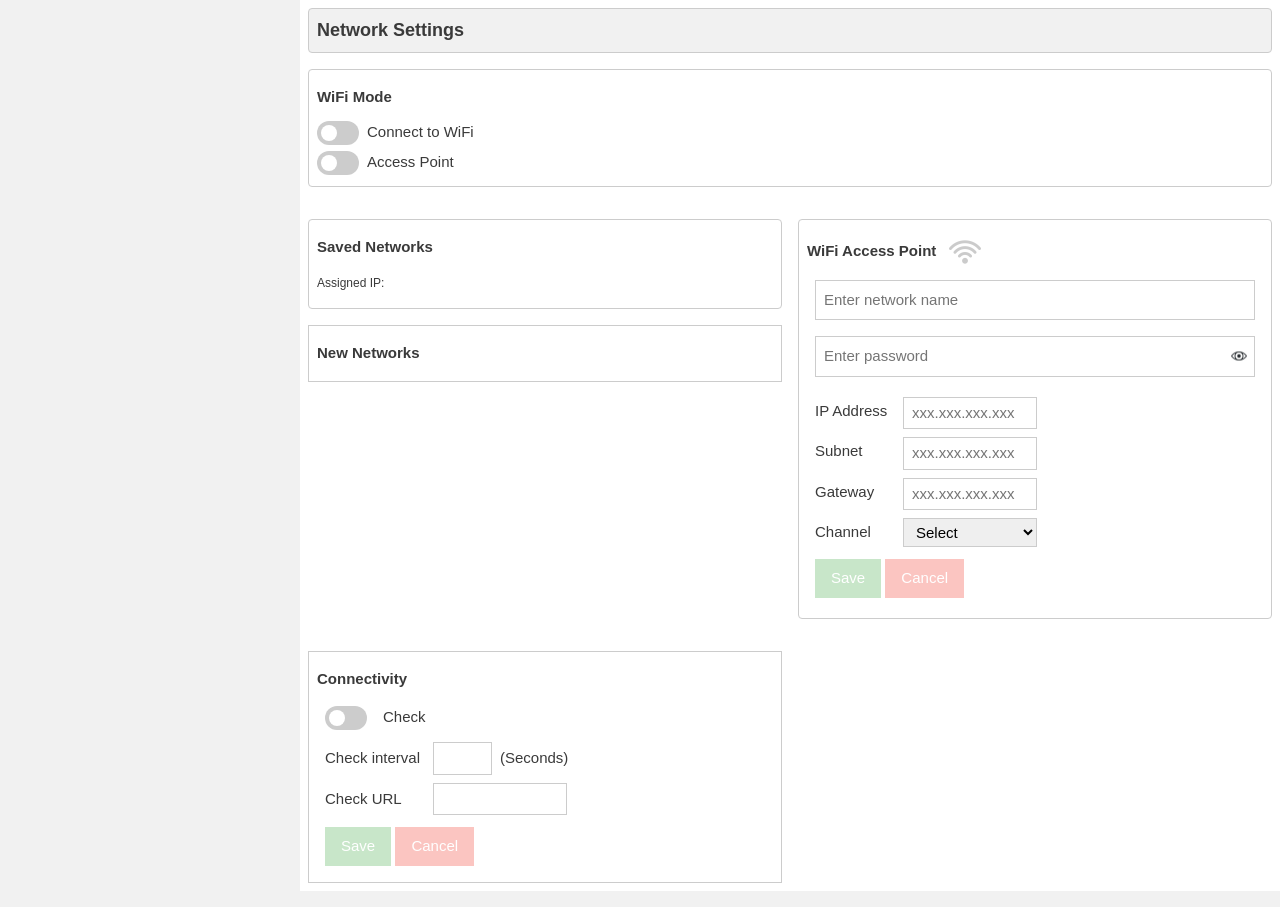
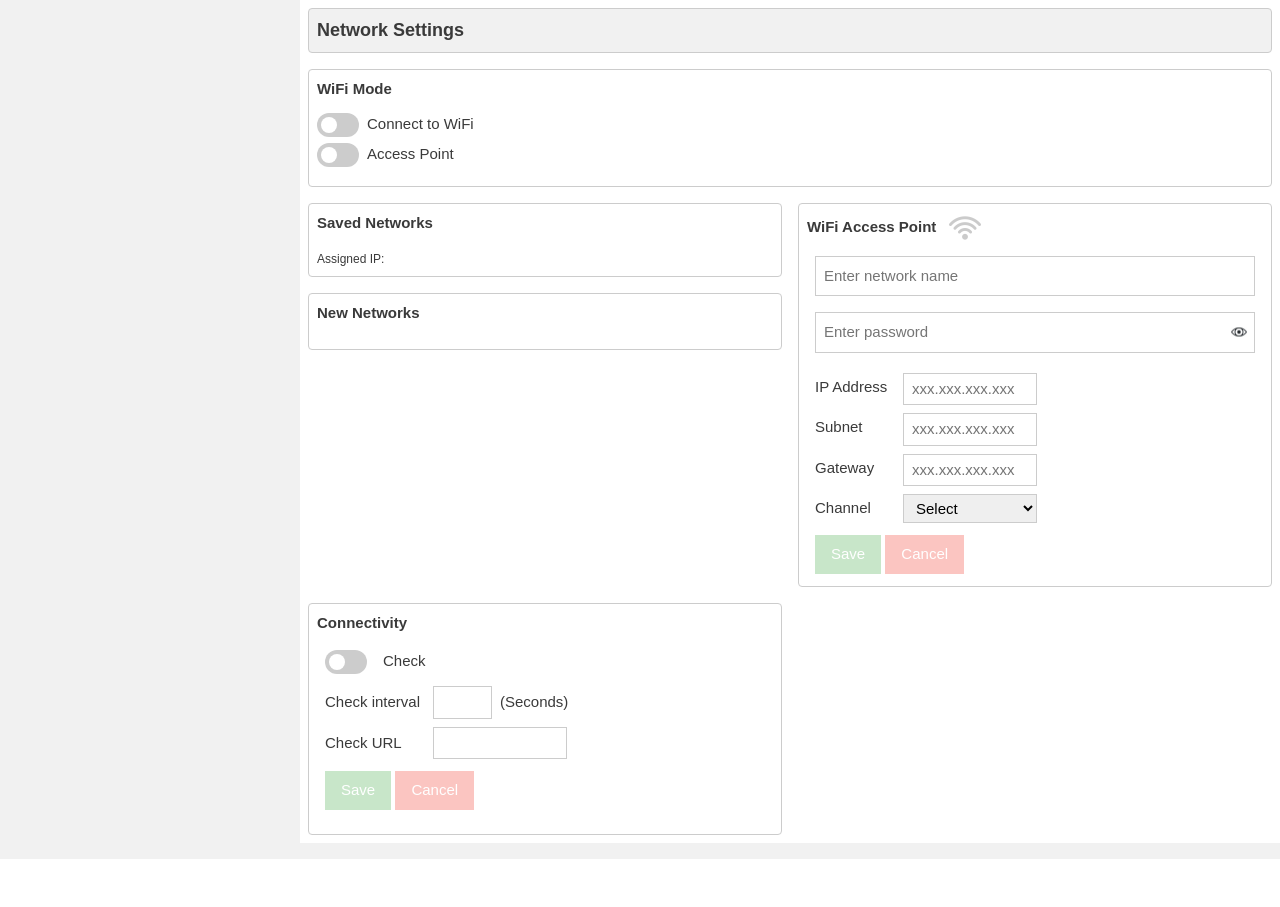
Before and after one commit to csgregg/csg-esp8266-rota, a PHP site: page /netsettings.html in a window 1280 px wide. After the commit the page ends 859 px from the top, so only its background shows below. Run offline with PHP 8.4, Linux system fonts and the light colour scheme.

Commit message:
UI clean up

```diff
--- a/www/about.html
+++ b/www/about.html
@@ -14,7 +14,7 @@
     <span class="pre-include" src="header.htm"></span>
 
     <!-- !PAGE CONTENT! -->
-    <div class="w3-main w3-white" style="margin-left:300px;">
+    <div id="main" class="w3-main w3-white" style="margin-left:300px;">
 
         <!-- Header -->
         <div class="w3-container w3-padding-8">
@@ -25,7 +25,7 @@
             </div>
         </div>
 
-        <div class="w3-row w3-margin-bottom">
+        <div class="w3-row">
 
             <!-- Page Content -->
             <div class="w3-half">
--- a/www/common.css
+++ b/www/common.css
@@ -17,6 +17,12 @@
   background-color: lightgray;
 }
 
+input[type=password]::-ms-reveal,
+input[type=password]::-ms-clear
+{
+    display: none;
+}
+
 .loader {
   position:fixed;
   top: 20%; right: 50%;
@@ -31,7 +37,6 @@
   -webkit-animation: spin 2s linear infinite; /* Safari */
   animation: spin 2s linear infinite;
 }
-
 
 /* Safari */
 @-webkit-keyframes spin {
--- a/www/common.js
+++ b/www/common.js
@@ -18,11 +18,13 @@
 function post_message(value) {
    if(value != "") {
       document.getElementById('message_text').innerText = value;
-      document.getElementById('message_dlg').style.display='block';
+      document.getElementById('message_bar').classList.remove("w3-hide");
+      document.getElementById('main').style.marginTop = '39px';
    }
 }
 function message_ack() {
-   document.getElementById('message_dlg').style.display='none';
+   document.getElementById('message_bar').classList.add("w3-hide");
+   document.getElementById('main').style.marginTop = '0px';
    doRequest("post_message","OK");     // Acknowledge done
 }
 
--- a/www/index.html
+++ b/www/index.html
@@ -14,7 +14,7 @@
     <span class="pre-include" src="header.htm"></span>
 
     <!-- !PAGE CONTENT! -->
-    <div class="w3-main w3-white" style="margin-left:300px;">
+    <div id="main" class="w3-main w3-white" style="margin-left:300px;">
 
         <!-- Header -->
         <div class="w3-container w3-padding-8">
@@ -25,7 +25,7 @@
             </div>
         </div>
 
-        <div class="w3-row w3-margin-bottom">
+        <div class="w3-row">
 
             <!-- Page Content -->
             <div class="w3-half">
--- a/www/netsettings.html
+++ b/www/netsettings.html
@@ -14,7 +14,7 @@
     <span class="pre-include" src="header.htm"></span>
 
     <!-- !PAGE CONTENT! -->
-    <div class="w3-main w3-white" style="margin-left:300px;">
+    <div id="main" class="w3-main w3-white" style="margin-left:300px;">
 
         <!-- Header -->
         <div class="w3-container w3-padding-8">
@@ -25,11 +25,11 @@
             </div>
         </div>
 
-        <div class="w3-row w3-margin-bottom">
+        <div class="w3-row">
 
         <!-- Wifi Mode -->
             <div class="w3-container w3-padding-8">
-                <div class="w3-col w3-border w3-round w3-text-dark-grey w3-padding-8">
+                <div class="w3-col w3-border w3-round w3-text-dark-grey w3-padding-horz">
                     <div class="w3-row w3-padding-vert">
                         <b>WiFi Mode</b>
                     </div>
@@ -44,7 +44,7 @@
                         <div class="w3-cell w3-padding-small">Connect to WiFi</div>
                     </div>
 
-                    <div class="w3-row">
+                    <div class="w3-row w3-margin-bottom">
                         <div class="w3-cell">
                             <label class="switch">
                                 <input id="wifi_mode_ap" type="checkbox" value="t" onchange="SureDlg(this);">
@@ -58,12 +58,12 @@
             </div>
         </div>
 
-        <div class="w3-row w3-margin-bottom">
+        <div class="w3-row">
 
             <!-- Current Wifi Networks -->
             <div class="w3-half">
                 <div class="w3-container w3-padding-8">
-                    <div class="w3-col w3-border w3-round w3-text-dark-grey w3-padding-8">
+                    <div class="w3-col w3-border w3-round w3-text-dark-grey w3-padding-horz">
                         <div class="w3-row w3-padding-vert">
                             <b>Saved Networks</b>
                         </div>
@@ -78,7 +78,7 @@
                     </div>
                 </div>
                 <div class="w3-container w3-padding-8">
-                    <div class="w3-col w3-border w3-text-dark-grey w3-padding-8">
+                    <div class="w3-col w3-border w3-round w3-text-dark-grey w3-padding-horz">
                         <div class="w3-row w3-padding-vert">
                             <b>New Networks</b>
                         </div>
@@ -86,6 +86,7 @@
                             <img class="w3-padding-8" alt="" style="opacity: 1.0;" src="signal32-4.png">
                             <button style="width:150px;" onclick="addWifiDialog()" class="w3-button w3-blue w3-padding-small">Add network</button>
                         </div>
+                        <div class="w3-margin-bottom"></div>
                     </div>
                 </div>
             </div>
@@ -93,7 +94,7 @@
             <!-- Wifi AP Settings -->
             <div class="w3-half">
                 <div class="w3-container w3-padding-8">
-                    <form class="w3-col w3-border w3-round w3-text-dark-grey w3-padding-8">
+                    <form class="w3-col w3-border w3-round w3-text-dark-grey w3-padding-horz">
                         <div class="w3-row">
                             <b>WiFi Access Point</b>
                             <img id="wifi_ap_icon" class="w3-padding-8" alt="" style="opacity: 0.20;" src="signal32-4.png">
@@ -176,7 +177,7 @@
 
                 <!-- Connectivity -->
                 <div class="w3-container w3-padding-8">
-                    <div class="w3-col w3-border w3-text-dark-grey w3-padding-8">
+                    <div class="w3-col w3-border w3-round w3-text-dark-grey w3-padding-horz">
                         <div class="w3-row w3-padding-vert">
                             <b>Connectivity</b>
                         </div>
@@ -213,7 +214,7 @@
                         </div>
 
                         <!-- Save / Cancel -->
-                        <div class="w3-container w3-padding-8">
+                        <div class="w3-container w3-padding-8 w3-margin-bottom">
                             <button id="net_ck_save" disabled onclick="SureDlg(this);" type="button" class="w3-button w3-green">Save</button>
                             <button id="net_ck_cancel" disabled onclick="disableSave('net_ck_save','net_ck_cancel');doRequestAll();" type="button" class="w3-button w3-red">Cancel</button>
                         </div>
--- a/www/system.html
+++ b/www/system.html
@@ -14,7 +14,7 @@
     <span class="pre-include" src="header.htm"></span>
 
     <!-- !PAGE CONTENT! -->
-    <div class="w3-main w3-white" style="margin-left:300px;">
+    <div id="main" class="w3-main w3-white" style="margin-left:300px;">
 
         <!-- Header -->
         <div class="w3-container w3-padding-8">
@@ -25,7 +25,7 @@
             </div>
         </div>
 
-        <div class="w3-row w3-margin-bottom">
+        <div class="w3-row">
 
             <!-- Page Content -->
             <div class="w3-half">
```
Also changed, not shown: www/header.htm (+5 -5 lines), 1 other file.
